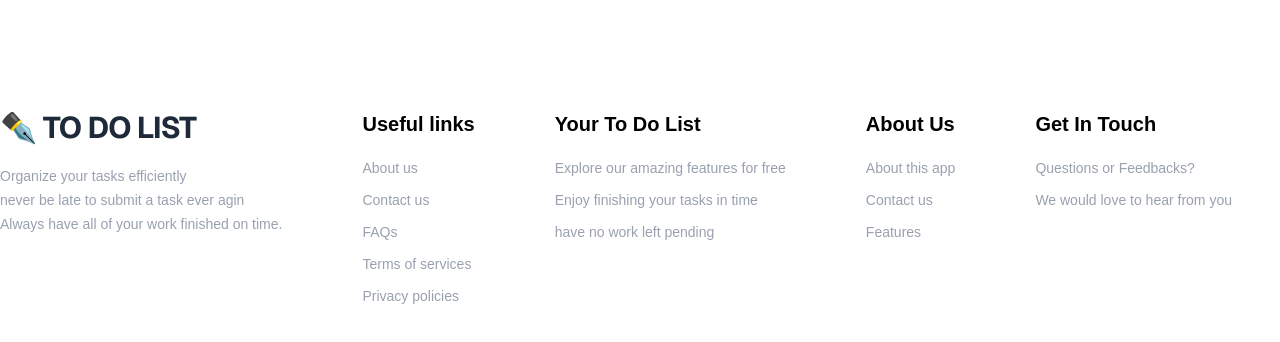
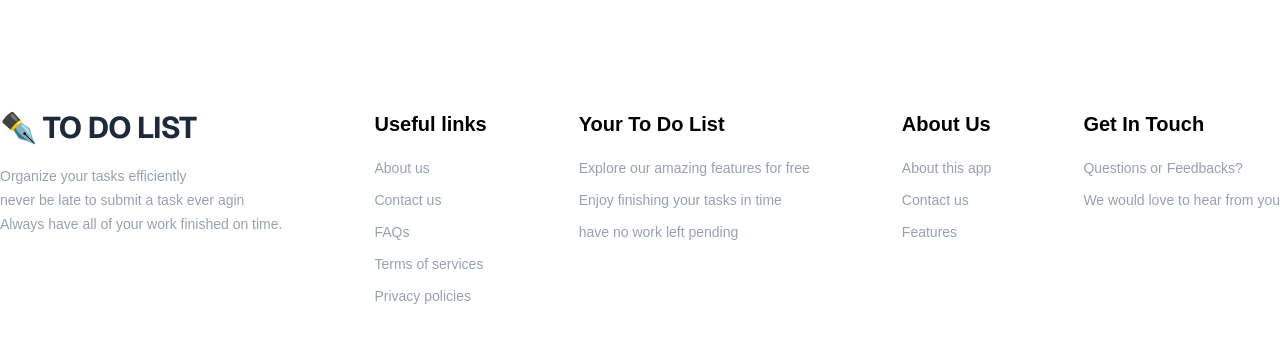
Before and after one commit to IshanAwasthi0/team-practice, a Next.js app: page / in a window 1280 px wide. Shown: the part 454-796 px from the top of the page. Built offline with nearby package versions, Linux system fonts and the light colour scheme; no server answers; the database is empty; some icons are missing.

Commit message:
replaced error code

```diff
--- a/app/components/Footer.tsx
+++ b/app/components/Footer.tsx
@@ -4,17 +4,14 @@ const Footer = () => {
   return (
     <>
       <div>
-
-
-
-    <div className="flex justify-center items-center bg-white absolute bottom-0 ">
-  <div className="flex gap-20 text-xl text-black pt-10 pb-10">
+        <div className="bg-white w-full absolute bottom-0 left-0">
+            <div className="flex justify-between max-w-7xl mx-auto gap-20 text-xl text-black pt-10 pb-10 flex-wrap">
 
             <div>
               <p className="font-sans font-bold text-3xl text-gray-800 tracking-tight">
                 ✒️ TO DO LIST
               </p>
-  <div className="font-sanstext text-gray-400  text-sm mt-5 space-y-1 ">
+              <div className="font-sanstext text-gray-400 text-sm mt-5 space-y-1">
                 <p>Organize your tasks efficiently</p>
                 <p>never be late to submit a task ever agin</p>
                 <p>Always have all of your work finished on time.</p>
@@ -23,7 +20,7 @@ const Footer = () => {
 
             <div>
               <p className="text-black font-bold">Useful links</p>
-        <div  className="text-gray-400  text-sm mt-5 space-y-3">
+              <div className="text-gray-400 text-sm mt-5 space-y-3">
                 <p>About us</p>
                 <p>Contact us</p>
                 <p>FAQs</p>
@@ -34,7 +31,7 @@ const Footer = () => {
 
             <div>
               <p className="text-black font-bold">Your To Do List</p>
-    <div className="text-gray-400  text-sm mt-5 space-y-3">
+              <div className="text-gray-400 text-sm mt-5 space-y-3">
                 <p>Explore our amazing features for free</p>
                 <p>Enjoy finishing your tasks in time</p>
                 <p>have no work left pending</p>
@@ -42,33 +39,32 @@ const Footer = () => {
             </div>
 
             <div>
-    <p className="text-black font-bold ">About Us</p>
-    <div className="text-gray-400  text-sm mt-5 space-y-3">
+              <p className="text-black font-bold">About Us</p>
+              <div className="text-gray-400 text-sm mt-5 space-y-3">
                 <p>About this app</p>
                 <p>Contact us</p>
                 <p>Features</p>
               </div>
             </div>
 
-
             <div>
-    <p className="text-black font-bold ">Get In Touch</p>
-    <div className="text-gray-400 text-sm mt-5 space-y-3   ">
+              <p className="text-black font-bold">Get In Touch</p>
+              <div className="text-gray-400 text-sm mt-5 space-y-3">
                 <p>Questions or Feedbacks?</p>
                 <p>We would love to hear from you</p>
-        <div className='flex gap-8 mt-10'>
+                <div className="flex gap-8 mt-10">
                   <Icon icon="mdi:twitter" width="30" height="30" />
                   <Icon icon="iconoir:instagram" width="30" height="30" />
                   <Icon icon="ic:outline-facebook" width="30" height="30" />
+                </div>
               </div>
             </div>
 
           </div>
         </div>
       </div>
- </div>
+    </>
+  );
+}
 
-        </>
-    )
-}
-export default Footer
+export default Footer;
```
Lines whose indentation alone changed are shown as unchanged.
